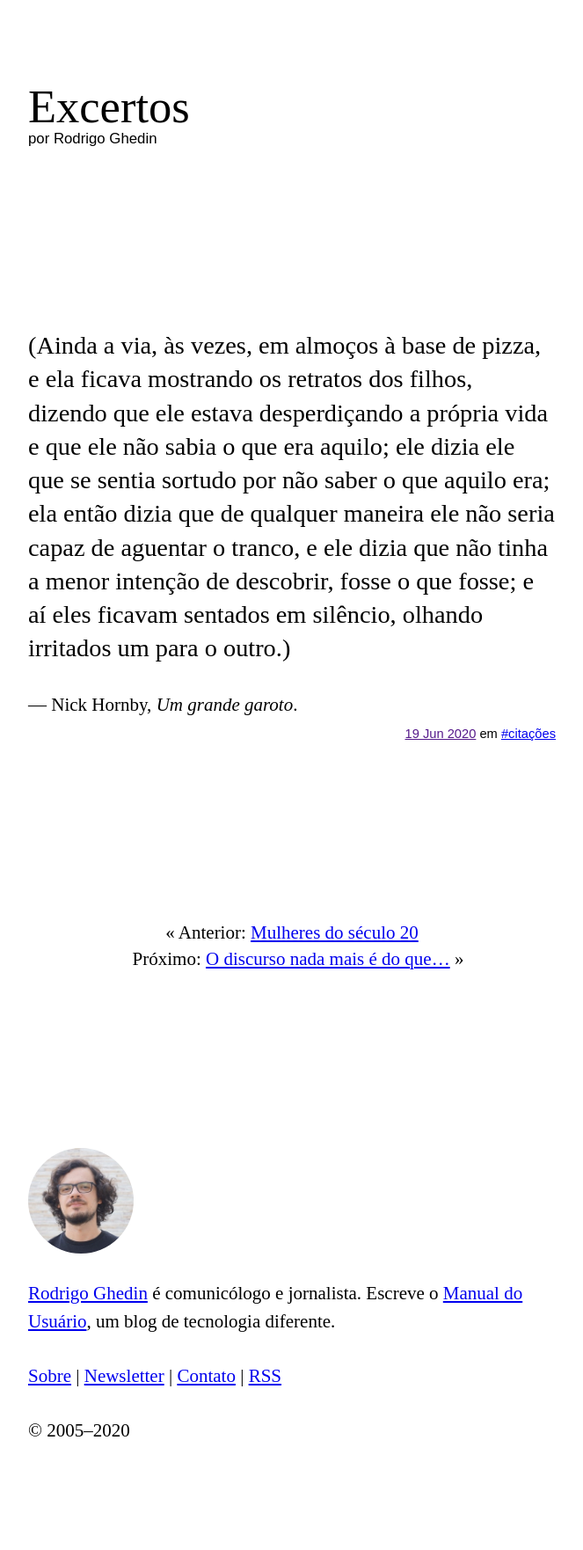
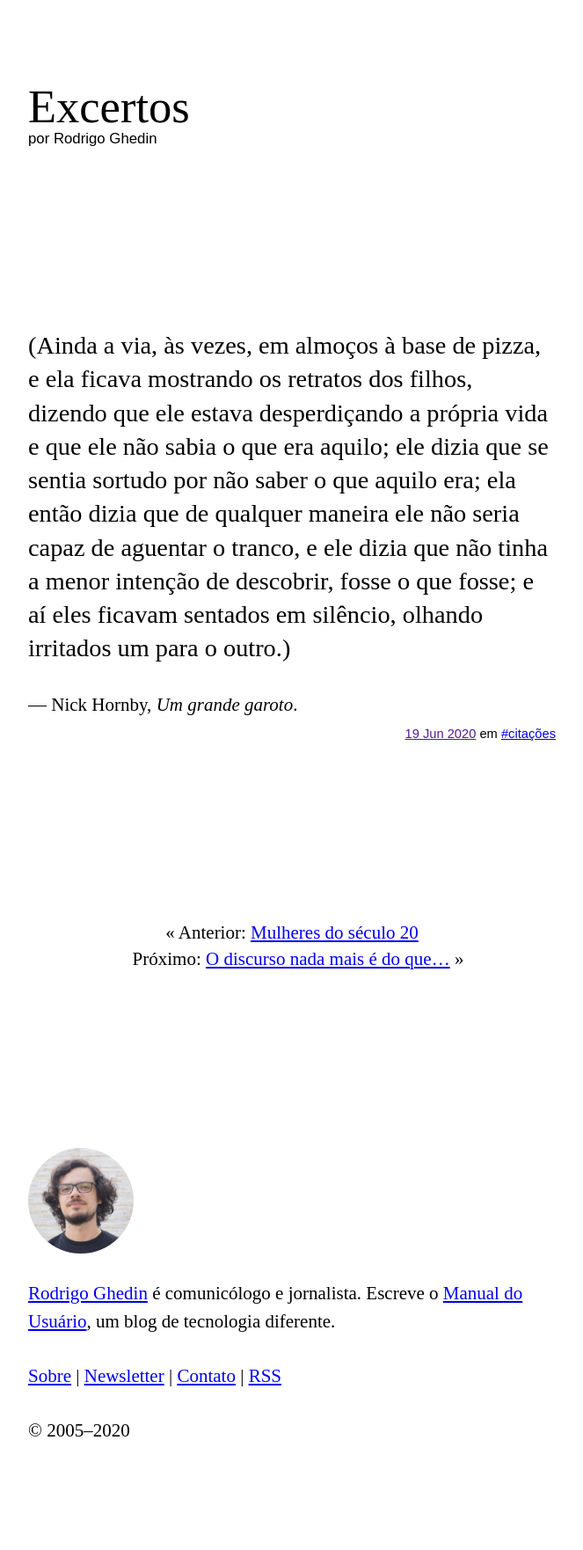
Before and after one commit to rghedin/rghedin.github.io, a Jekyll site: the page built from _posts/2020/2020-06-19-ainda-a-via-as-vezes-em.md, in a window 1280 px wide. Shown: the whole page at 88% size, without its empty margins (308-971 px from the left). Built offline with Jekyll 4.4.1, drawn with Linux system fonts in a browser that asks for light colours.

Commit message:
Correção do post "Ainda a vida, às vezes, em almoços…"

```diff
--- a/_posts/2020/2020-06-19-ainda-a-via-as-vezes-em.md
+++ b/_posts/2020/2020-06-19-ainda-a-via-as-vezes-em.md
@@ -4,6 +4,6 @@ title: "(Ainda a via, às vezes, em almoços…"
 date: 2020-06-19 18:00 -0300
 categories: citações
 ---
->(Ainda a via, às vezes, em almoços à base de pizza, e ela ficava mostrando os retratos dos filhos, dizendo que ele estava desperdiçando a própria vida e que ele não sabia o que era aquilo; ele dizia ele que se sentia sortudo por não saber o que aquilo era; ela então dizia que de qualquer maneira ele não seria capaz de aguentar o tranco, e ele dizia que não tinha a menor intenção de descobrir, fosse o que fosse; e aí eles ficavam sentados em silêncio, olhando irritados um para o outro.)
+>(Ainda a via, às vezes, em almoços à base de pizza, e ela ficava mostrando os retratos dos filhos, dizendo que ele estava desperdiçando a própria vida e que ele não sabia o que era aquilo; ele dizia que se sentia sortudo por não saber o que aquilo era; ela então dizia que de qualquer maneira ele não seria capaz de aguentar o tranco, e ele dizia que não tinha a menor intenção de descobrir, fosse o que fosse; e aí eles ficavam sentados em silêncio, olhando irritados um para o outro.)
 
 — Nick Hornby, _Um grande garoto_.
```
